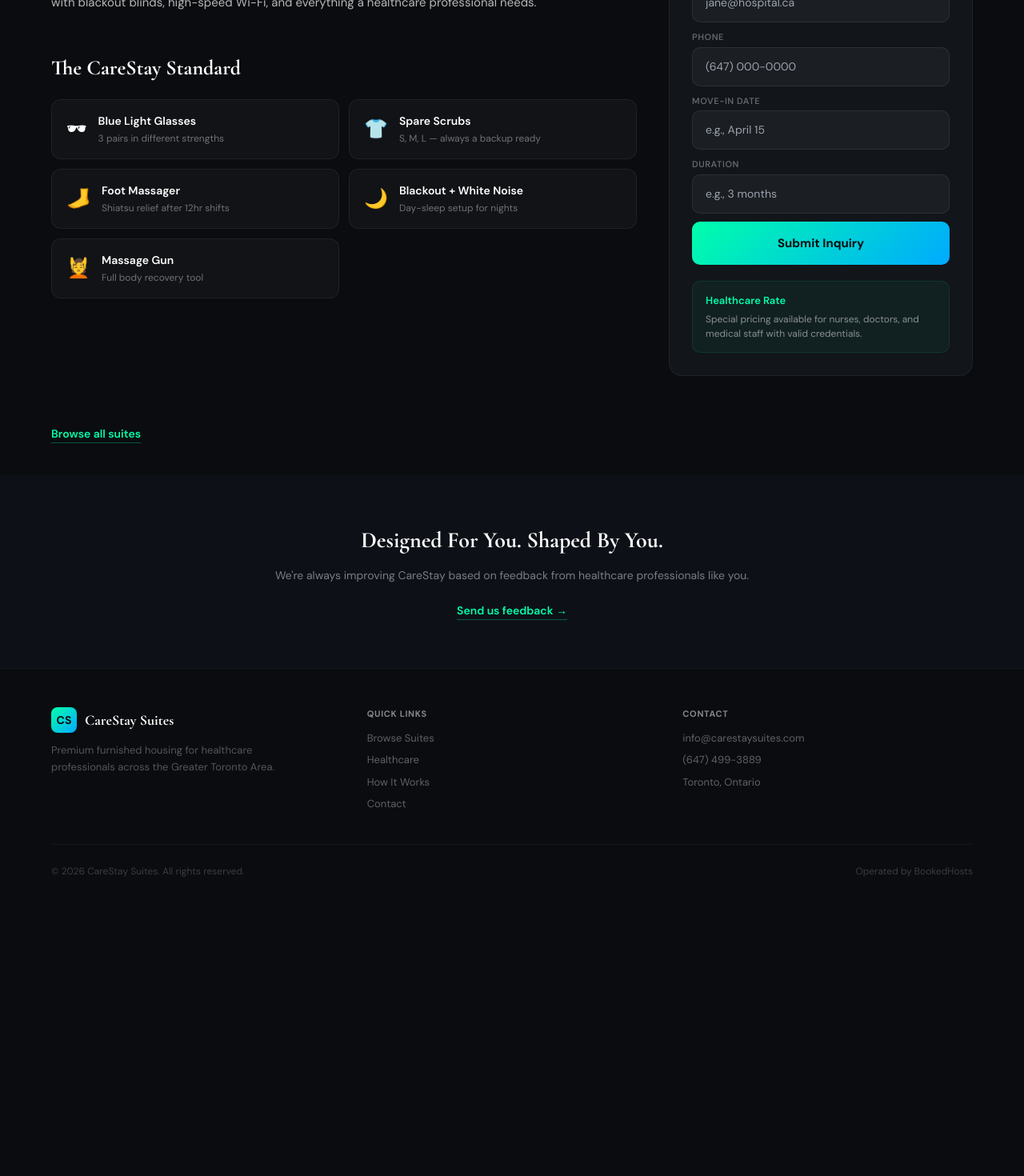
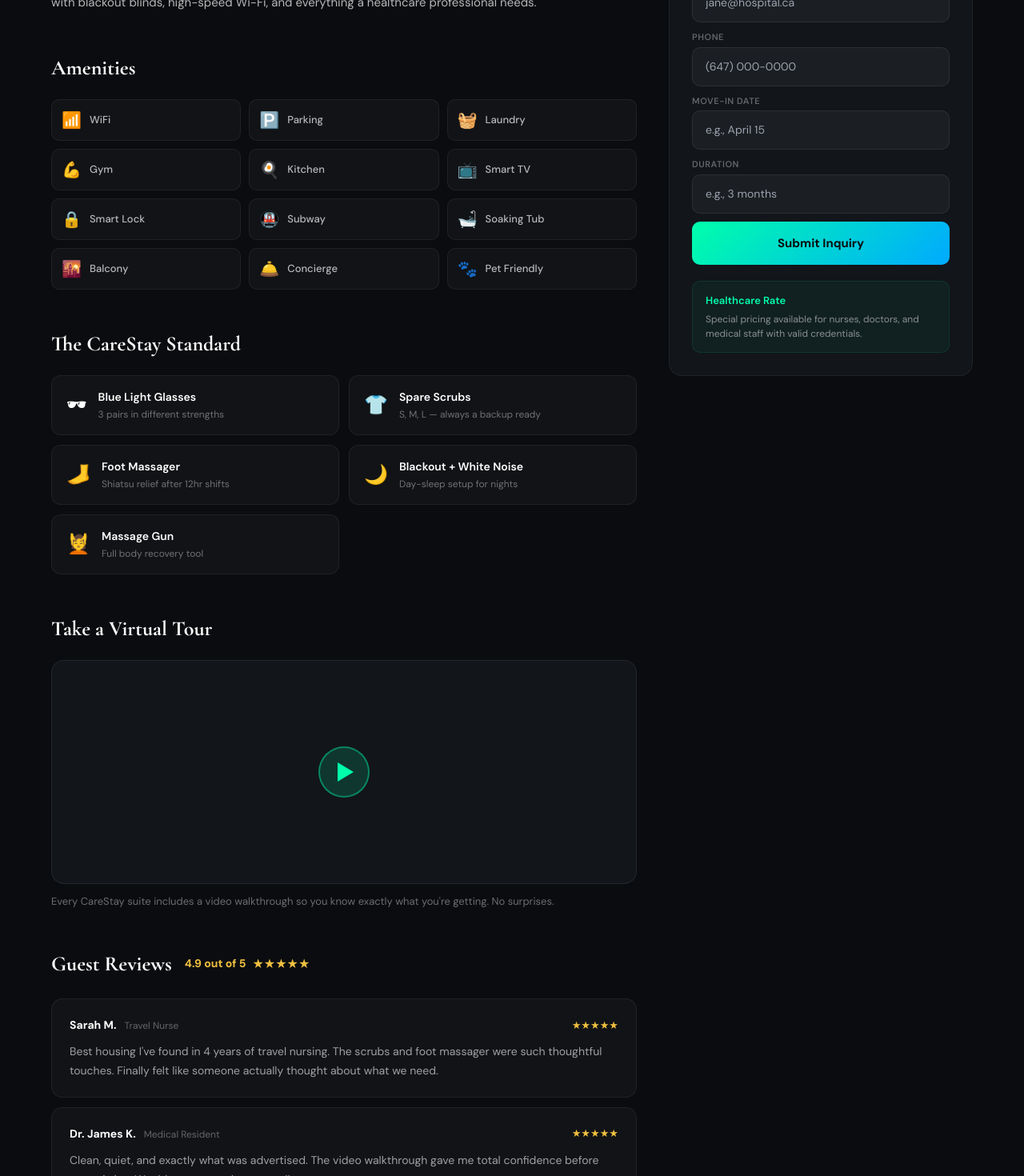
Before and after one commit to gxldeli/carestay-suites, a Next.js app: page /listings/1 in a window 1280 px wide. Shown: the part 860-2330 px from the top of the page at 80% size. Before the commit the page ends 1990 px from the top, so only its background shows below. Built offline with nearby package versions, Linux system fonts and the light colour scheme; no server answers.

Commit message:
Reviews, video section, amenity icons, description formatting

```diff
--- a/app/listings/[id]/page.tsx
+++ b/app/listings/[id]/page.tsx
@@ -136,7 +136,12 @@ export default function ListingPage() {
           .gallery-thumbs{justify-content:flex-start}
           .cs-standard-grid{grid-template-columns:1fr!important}
           .footer-cols{grid-template-columns:1fr!important}
+          .amenity-grid{grid-template-columns:1fr 1fr!important}
         }
+        .gallery-thumbs::-webkit-scrollbar{height:6px}
+        .gallery-thumbs::-webkit-scrollbar-track{background:#12151a;border-radius:3px}
+        .gallery-thumbs::-webkit-scrollbar-thumb{background:#333;border-radius:3px}
+        .gallery-thumbs{scrollbar-width:thin;scrollbar-color:#333 #12151a}
       `}</style>
 
       <Nav scrolled={scrolled} />
@@ -195,7 +200,27 @@ export default function ListingPage() {
               </div>
 
               {/* Description */}
-              <p style={{ fontSize: 15, lineHeight: 1.7, color: "rgba(255,255,255,0.7)", marginBottom: 48 }}>{listing.desc || listing.description || ""}</p>
+              <div style={{ fontSize: 15, lineHeight: 1.7, color: "rgba(255,255,255,0.7)", marginBottom: 48 }}>
+                {(listing.desc || listing.description || "").split("\n").map((line, i) => <p key={i} style={{ marginBottom: line.trim() ? 12 : 0 }}>{line}</p>)}
+              </div>
+
+              {/* Amenities */}
+              <div style={{ marginBottom: 48 }}>
+                <h2 style={{ fontFamily: "'Cormorant Garamond',serif", fontSize: 26, fontWeight: 700, marginBottom: 20 }}>Amenities</h2>
+                <div className="amenity-grid" style={{ display: "grid", gridTemplateColumns: "1fr 1fr 1fr", gap: 10 }}>
+                  {[
+                    { emoji: "📶", label: "WiFi" }, { emoji: "🅿️", label: "Parking" }, { emoji: "🧺", label: "Laundry" },
+                    { emoji: "💪", label: "Gym" }, { emoji: "🍳", label: "Kitchen" }, { emoji: "📺", label: "Smart TV" },
+                    { emoji: "🔒", label: "Smart Lock" }, { emoji: "🚇", label: "Subway" }, { emoji: "🛁", label: "Soaking Tub" },
+                    { emoji: "🌇", label: "Balcony" }, { emoji: "🛎️", label: "Concierge" }, { emoji: "🐾", label: "Pet Friendly" },
+                  ].map(a => (
+                    <div key={a.label} style={{ display: "flex", alignItems: "center", gap: 10, padding: "10px 12px", background: "rgba(255,255,255,0.03)", border: "1px solid rgba(255,255,255,0.06)", borderRadius: 10 }}>
+                      <span style={{ fontSize: 20 }}>{a.emoji}</span>
+                      <span style={{ fontSize: 13, color: "rgba(255,255,255,0.7)", fontWeight: 500 }}>{a.label}</span>
+                    </div>
+                  ))}
+                </div>
+              </div>
 
               {/* CareStay Standard */}
               <div style={{ marginBottom: 48 }}>
@@ -211,6 +236,44 @@ export default function ListingPage() {
                     </div>
                   ))}
                 </div>
+              </div>
+
+              {/* Video Walkthrough */}
+              <div style={{ marginBottom: 48 }}>
+                <h2 style={{ fontFamily: "'Cormorant Garamond',serif", fontSize: 26, fontWeight: 700, marginBottom: 20 }}>Take a Virtual Tour</h2>
+                <div style={{ background: "#12151a", border: "1px solid rgba(255,255,255,0.08)", borderRadius: 16, height: 280, display: "flex", alignItems: "center", justifyContent: "center", cursor: "pointer", position: "relative", overflow: "hidden" }}>
+                  <div style={{ width: 64, height: 64, borderRadius: "50%", background: "rgba(0,255,170,0.15)", border: "2px solid rgba(0,255,170,0.4)", display: "flex", alignItems: "center", justifyContent: "center" }}>
+                    <div style={{ width: 0, height: 0, borderTop: "12px solid transparent", borderBottom: "12px solid transparent", borderLeft: "20px solid #0fa", marginLeft: 4 }} />
+                  </div>
+                </div>
+                <p style={{ fontSize: 13, color: "rgba(255,255,255,0.4)", marginTop: 12, lineHeight: 1.6 }}>Every CareStay suite includes a video walkthrough so you know exactly what you&apos;re getting. No surprises.</p>
+              </div>
+
+              {/* Guest Reviews */}
+              <div style={{ marginBottom: 48 }}>
+                <div style={{ display: "flex", alignItems: "center", gap: 16, marginBottom: 24 }}>
+                  <h2 style={{ fontFamily: "'Cormorant Garamond',serif", fontSize: 26, fontWeight: 700 }}>Guest Reviews</h2>
+                  <div style={{ display: "flex", alignItems: "center", gap: 8 }}>
+                    <span style={{ fontSize: 14, fontWeight: 700, color: "#f0c040" }}>4.9 out of 5</span>
+                    <span style={{ color: "#f0c040", fontSize: 16 }}>★★★★★</span>
+                  </div>
+                </div>
+                {[
+                  { name: "Sarah M.", role: "Travel Nurse", text: "Best housing I've found in 4 years of travel nursing. The scrubs and foot massager were such thoughtful touches. Finally felt like someone actually thought about what we need." },
+                  { name: "Dr. James K.", role: "Medical Resident", text: "Clean, quiet, and exactly what was advertised. The video walkthrough gave me total confidence before committing. Would recommend to any colleague." },
+                  { name: "Maria L.", role: "ICU Nurse", text: "Finally a place that understands shift work. Blackout curtains and white noise machine saved my sleep between night shifts. The soaking tub is a lifesaver." },
+                ].map(r => (
+                  <div key={r.name} style={{ background: "rgba(255,255,255,0.03)", border: "1px solid rgba(255,255,255,0.06)", borderRadius: 14, padding: "20px 22px", marginBottom: 12 }}>
+                    <div style={{ display: "flex", justifyContent: "space-between", alignItems: "center", marginBottom: 10 }}>
+                      <div>
+                        <span style={{ fontSize: 14, fontWeight: 700, color: "#fff" }}>{r.name}</span>
+                        <span style={{ fontSize: 12, color: "rgba(255,255,255,0.35)", marginLeft: 10 }}>{r.role}</span>
+                      </div>
+                      <span style={{ color: "#f0c040", fontSize: 13 }}>★★★★★</span>
+                    </div>
+                    <p style={{ fontSize: 14, lineHeight: 1.7, color: "rgba(255,255,255,0.6)" }}>{r.text}</p>
+                  </div>
+                ))}
               </div>
             </div>
 
```
